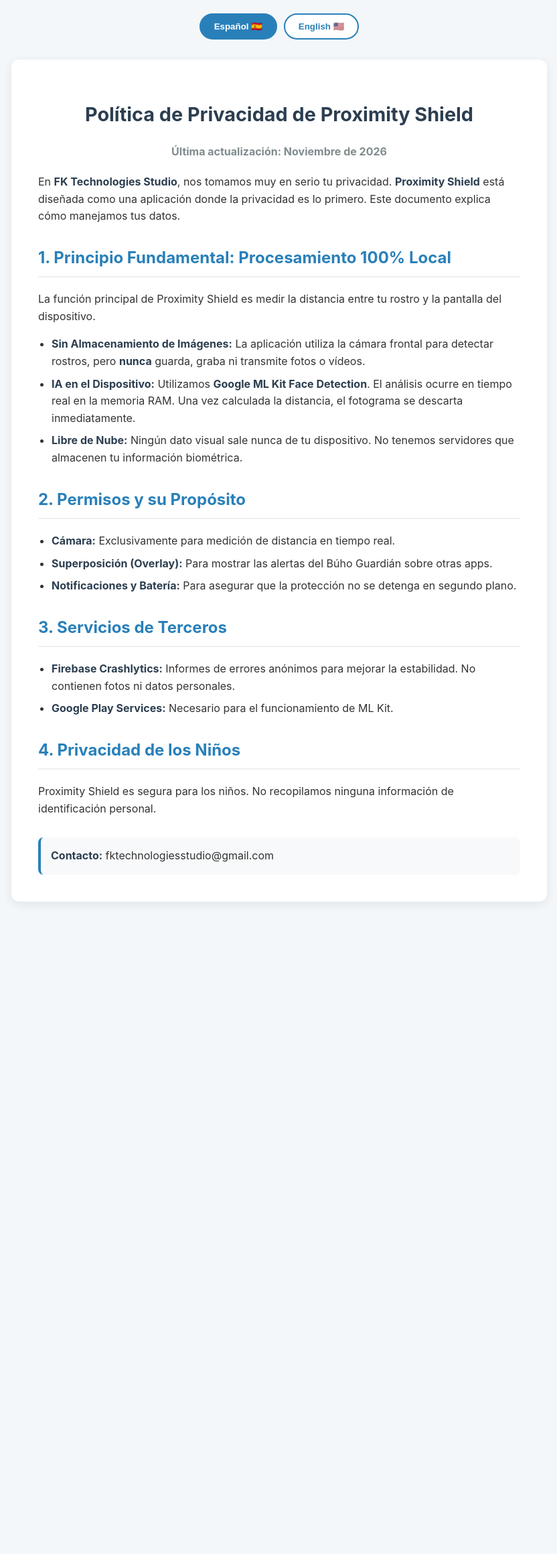
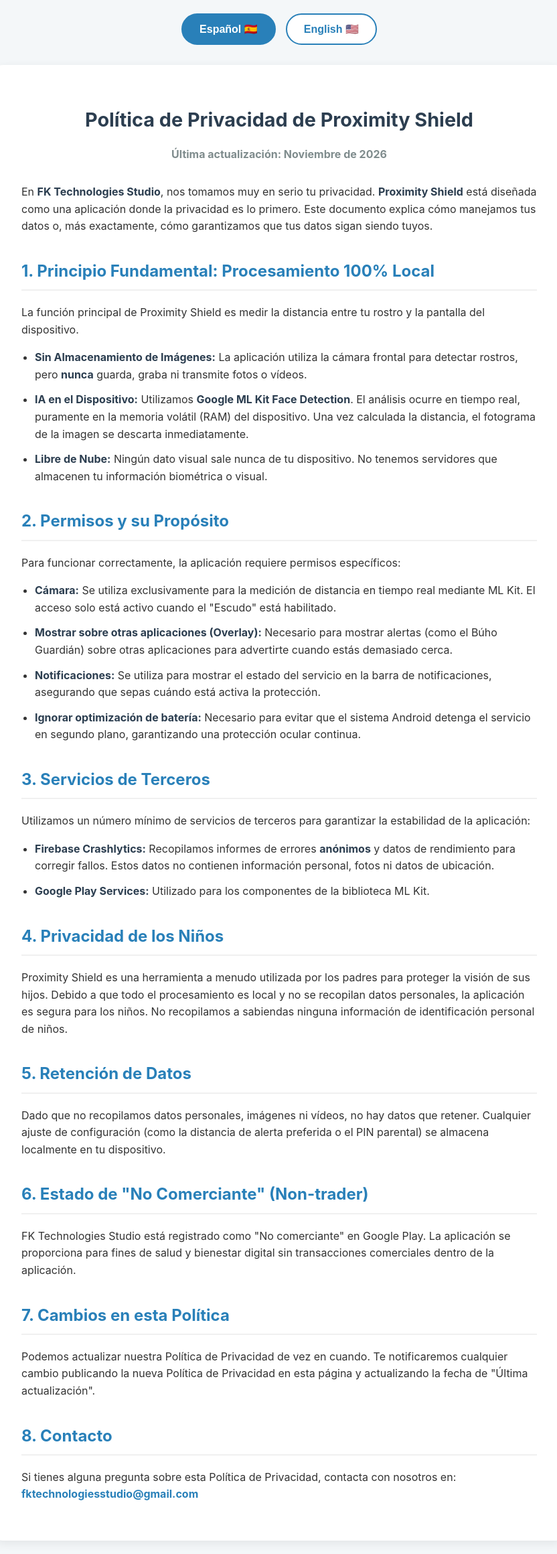
Before and after one commit to klaybertojeda/proximity-shield-privacy, a plain HTML site: page index.html in a window 1280 px wide. Shown: the whole page at 67% size, without its empty margins (223-1055 px from the left). Before the commit the page ends 1366 px from the top, so only its background shows below. Drawn offline with Linux system fonts and the light colour scheme.

Commit message:
Revise privacy policy text and adjust styles
Updated privacy policy content and improved styling.

```diff
--- a/index.html
+++ b/index.html
@@ -1,15 +1,13 @@
 <!DOCTYPE html>
 <html lang="es">
-<head>
-    <meta charset="UTF-8">
+<head><meta charset="UTF-8">
     <meta name="viewport" content="width=device-width, initial-scale=1.0">
     <title>Privacy Policy - Proximity Shield</title>
     <style>
-        /* Estilos Generales */
         body {
             font-family: -apple-system, BlinkMacSystemFont, "Segoe UI", Roboto, Helvetica, Arial, sans-serif;
             line-height: 1.6;
-            max-width: 800px;
+            max-width: 850px;
             margin: 0 auto;
             padding: 20px;
             color: #333;
@@ -21,143 +19,156 @@
             border-radius: 12px;
             box-shadow: 0 4px 15px rgba(0,0,0,0.08);
         }
-
-        /* Selector de Idioma */
         .lang-switcher {
             display: flex;
             justify-content: center;
-            gap: 10px;
+            gap: 15px;
             margin-bottom: 30px;
         }
         .lang-btn {
-            padding: 10px 20px;
+            padding: 12px 25px;
             border: 2px solid #2980b9;
             background: white;
             color: #2980b9;
-            border-radius: 25px;
+            border-radius: 30px;
             cursor: pointer;
             font-weight: bold;
             transition: all 0.3s;
+            font-size: 1rem;
         }
         .lang-btn.active {
             background: #2980b9;
             color: white;
         }
-        .lang-btn:hover {
-            background: #e1f0fa;
-        }
-        .lang-btn.active:hover {
-            background: #2471a3;
-        }
-
-        /* Control de visibilidad */
         .lang-content { display: none; }
         .lang-content.active { display: block; }
 
-        /* Tipografía */
-        h1 { color: #2c3e50; text-align: center; font-size: 1.8rem; }
-        h2 { color: #2980b9; border-bottom: 2px solid #f0f0f0; padding-bottom: 8px; margin-top: 30px; }
-        .update-date { text-align: center; font-weight: bold; color: #7f8c8d; margin-bottom: 20px; }
+        h1 { color: #2c3e50; text-align: center; font-size: 1.8rem; margin-bottom: 10px; }
+        h2 { color: #2980b9; border-bottom: 2px solid #f0f0f0; padding-bottom: 8px; margin-top: 35px; }
+        .update-date { text-align: center; font-weight: bold; color: #7f8c8d; margin-bottom: 30px; }
         ul { padding-left: 20px; }
-        li { margin-bottom: 8px; }
+        li { margin-bottom: 12px; }
         strong { color: #2c3e50; }
-        .contact-box { background: #f8f9fa; padding: 15px; border-radius: 8px; border-left: 4px solid #2980b9; margin-top: 30px; }
+        .contact-email { color: #2980b9; font-weight: bold; }
     </style>
 </head>
 <body>
 
     <div class="lang-switcher">
-        <button class="lang-btn active" onclick="setLanguage('es')">Español 🇪🇸</button>
-        <button class="lang-btn" onclick="setLanguage('en')">English 🇺🇸</button>
+        <button id="btn-es" class="lang-btn active" onclick="setLanguage('es')">Español 🇪🇸</button>
+        <button id="btn-en" class="lang-btn" onclick="setLanguage('en')">English 🇺🇸</button>
     </div>
 
     <div class="card">
-        <!-- SECCIÓN EN ESPAÑOL -->
+        <!-- SECCIÓN EN ESPAÑOL (Copia fiel de PRIVACY_POLICY_ES.md) -->
         <div id="es-content" class="lang-content active">
             <h1>Política de Privacidad de Proximity Shield</h1>
             <p class="update-date">Última actualización: Noviembre de 2026</p>
 
-            <p>En <strong>FK Technologies Studio</strong>, nos tomamos muy en serio tu privacidad. <strong>Proximity Shield</strong> está diseñada como una aplicación donde la privacidad es lo primero. Este documento explica cómo manejamos tus datos.</p>
+            <p>En <strong>FK Technologies Studio</strong>, nos tomamos muy en serio tu privacidad. <strong>Proximity Shield</strong> está diseñada como una aplicación donde la privacidad es lo primero. Este documento explica cómo manejamos tus datos o, más exactamente, cómo garantizamos que tus datos sigan siendo tuyos.</p>
 
             <h2>1. Principio Fundamental: Procesamiento 100% Local</h2>
             <p>La función principal de Proximity Shield es medir la distancia entre tu rostro y la pantalla del dispositivo.</p>
             <ul>
                 <li><strong>Sin Almacenamiento de Imágenes:</strong> La aplicación utiliza la cámara frontal para detectar rostros, pero <strong>nunca</strong> guarda, graba ni transmite fotos o vídeos.</li>
-                <li><strong>IA en el Dispositivo:</strong> Utilizamos <strong>Google ML Kit Face Detection</strong>. El análisis ocurre en tiempo real en la memoria RAM. Una vez calculada la distancia, el fotograma se descarta inmediatamente.</li>
-                <li><strong>Libre de Nube:</strong> Ningún dato visual sale nunca de tu dispositivo. No tenemos servidores que almacenen tu información biométrica.</li>
+                <li><strong>IA en el Dispositivo:</strong> Utilizamos <strong>Google ML Kit Face Detection</strong>. El análisis ocurre en tiempo real, puramente en la memoria volátil (RAM) del dispositivo. Una vez calculada la distancia, el fotograma de la imagen se descarta inmediatamente.</li>
+                <li><strong>Libre de Nube:</strong> Ningún dato visual sale nunca de tu dispositivo. No tenemos servidores que almacenen tu información biométrica o visual.</li>
             </ul>
 
             <h2>2. Permisos y su Propósito</h2>
+            <p>Para funcionar correctamente, la aplicación requiere permisos específicos:</p>
             <ul>
-                <li><strong>Cámara:</strong> Exclusivamente para medición de distancia en tiempo real.</li>
-                <li><strong>Superposición (Overlay):</strong> Para mostrar las alertas del Búho Guardián sobre otras apps.</li>
-                <li><strong>Notificaciones y Batería:</strong> Para asegurar que la protección no se detenga en segundo plano.</li>
+                <li><strong>Cámara:</strong> Se utiliza exclusivamente para la medición de distancia en tiempo real mediante ML Kit. El acceso solo está activo cuando el "Escudo" está habilitado.</li>
+                <li><strong>Mostrar sobre otras aplicaciones (Overlay):</strong> Necesario para mostrar alertas (como el Búho Guardián) sobre otras aplicaciones para advertirte cuando estás demasiado cerca.</li>
+                <li><strong>Notificaciones:</strong> Se utiliza para mostrar el estado del servicio en la barra de notificaciones, asegurando que sepas cuándo está activa la protección.</li>
+                <li><strong>Ignorar optimización de batería:</strong> Necesario para evitar que el sistema Android detenga el servicio en segundo plano, garantizando una protección ocular continua.</li>
             </ul>
 
             <h2>3. Servicios de Terceros</h2>
+            <p>Utilizamos un número mínimo de servicios de terceros para garantizar la estabilidad de la aplicación:</p>
             <ul>
-                <li><strong>Firebase Crashlytics:</strong> Informes de errores anónimos para mejorar la estabilidad. No contienen fotos ni datos personales.</li>
-                <li><strong>Google Play Services:</strong> Necesario para el funcionamiento de ML Kit.</li>
+                <li><strong>Firebase Crashlytics:</strong> Recopilamos informes de errores <strong>anónimos</strong> y datos de rendimiento para corregir fallos. Estos datos no contienen información personal, fotos ni datos de ubicación.</li>
+                <li><strong>Google Play Services:</strong> Utilizado para los componentes de la biblioteca ML Kit.</li>
             </ul>
 
             <h2>4. Privacidad de los Niños</h2>
-            <p>Proximity Shield es segura para los niños. No recopilamos ninguna información de identificación personal.</p>
+            <p>Proximity Shield es una herramienta a menudo utilizada por los padres para proteger la visión de sus hijos. Debido a que todo el procesamiento es local y no se recopilan datos personales, la aplicación es segura para los niños. No recopilamos a sabiendas ninguna información de identificación personal de niños.</p>
 
-            <div class="contact-box">
-                <strong>Contacto:</strong> fktechnologiesstudio@gmail.com
-            </div>
+            <h2>5. Retención de Datos</h2>
+            <p>Dado que no recopilamos datos personales, imágenes ni vídeos, no hay datos que retener. Cualquier ajuste de configuración (como la distancia de alerta preferida o el PIN parental) se almacena localmente en tu dispositivo.</p>
+
+            <h2>6. Estado de "No Comerciante" (Non-trader)</h2>
+            <p>FK Technologies Studio está registrado como "No comerciante" en Google Play. La aplicación se proporciona para fines de salud y bienestar digital sin transacciones comerciales dentro de la aplicación.</p>
+
+            <h2>7. Cambios en esta Política</h2>
+            <p>Podemos actualizar nuestra Política de Privacidad de vez en cuando. Te notificaremos cualquier cambio publicando la nueva Política de Privacidad en esta página y actualizando la fecha de "Última actualización".</p>
+
+            <h2>8. Contacto</h2>
+            <p>Si tienes alguna pregunta sobre esta Política de Privacidad, contacta con nosotros en:<br>
+            <span class="contact-email">fktechnologiesstudio@gmail.com</span></p>
         </div>
 
-        <!-- SECCIÓN EN INGLÉS -->
+        <!-- SECCIÓN EN INGLÉS (Traducción exacta) -->
         <div id="en-content" class="lang-content">
             <h1>Privacy Policy for Proximity Shield</h1>
             <p class="update-date">Last Updated: November 2026</p>
 
-            <p>At <strong>FK Technologies Studio</strong>, we take your privacy seriously. <strong>Proximity Shield</strong> is designed as a privacy-first application. This document explains how we handle your data.</p>
+            <p>At <strong>FK Technologies Studio</strong>, we take your privacy seriously. <strong>Proximity Shield</strong> is designed as a privacy-first application. This document explains how we handle your data, or more accurately, how we ensure your data stays yours.</p>
 
-            <h2>1. Core Privacy Principle: 100% Local Processing</h2>
+            <h2>1. Core Principle: 100% Local Processing</h2>
             <p>The fundamental feature of Proximity Shield is measuring the distance between your face and the device screen.</p>
             <ul>
                 <li><strong>No Image Storage:</strong> The application uses the front camera to detect faces, but it <strong>never</strong> saves, records, or transmits photos or videos.</li>
-                <li><strong>On-Device AI:</strong> We use <strong>Google ML Kit Face Detection</strong>. Analysis happens in real-time in RAM. Once the distance is calculated, the image frame is immediately discarded.</li>
+                <li><strong>On-Device AI:</strong> We use <strong>Google ML Kit Face Detection</strong>. The analysis happens in real-time, purely in the device's volatile memory (RAM). Once the distance is calculated, the image frame is immediately discarded.</li>
                 <li><strong>Cloud-Free:</strong> No visual data ever leaves your device. We do not have servers that store your biometric or visual information.</li>
             </ul>
 
             <h2>2. Permissions and Their Purpose</h2>
+            <p>To function correctly, the application requires specific permissions:</p>
             <ul>
-                <li><strong>Camera:</strong> Used exclusively for real-time distance measurement.</li>
-                <li><strong>System Alert Window (Overlay):</strong> Necessary to display Guardian Owl alerts on top of other apps.</li>
-                <li><strong>Notifications & Battery:</strong> To ensure the background service provides continuous eye protection.</li>
+                <li><strong>Camera:</strong> Used exclusively for real-time distance measurement via ML Kit. Access is only active when the "Shield" is enabled.</li>
+                <li><strong>Display over other apps (Overlay):</strong> Necessary to display alerts (like the Guardian Owl) on top of other apps to warn you when you are too close.</li>
+                <li><strong>Notifications:</strong> Used to show the service status in the notification bar, ensuring you know when the protection is active.</li>
+                <li><strong>Ignore battery optimization:</strong> Required to prevent the Android system from killing the background service, ensuring continuous eye protection.</li>
             </ul>
 
             <h2>3. Third-Party Services</h2>
+            <p>We use a minimum number of third-party services to ensure app stability:</p>
             <ul>
-                <li><strong>Firebase Crashlytics:</strong> We collect anonymous crash reports. This data does not contain personal information, photos, or location data.</li>
+                <li><strong>Firebase Crashlytics:</strong> We collect <strong>anonymous</strong> crash reports and performance data to fix bugs. This data does not contain personal information, photos, or location data.</li>
                 <li><strong>Google Play Services:</strong> Used for the ML Kit library components.</li>
             </ul>
 
             <h2>4. Children's Privacy</h2>
-            <p>Proximity Shield is safe for children. We do not collect any personally identifiable information.</p>
+            <p>Proximity Shield is a tool often used by parents to protect their children's vision. Because all processing is local and no personal data is collected, the app is safe for children. We do not knowingly collect any personally identifiable information from children.</p>
 
-            <div class="contact-box">
-                <strong>Contact:</strong> fktechnologiesstudio@gmail.com
-            </div>
+            <h2>5. Data Retention</h2>
+            <p>Since we do not collect personal data, images, or videos, there is no data to retain. Any configuration settings (like your preferred alert distance or Parental PIN) are stored locally on your device.</p>
+
+            <h2>6. "Non-trader" Status</h2>
+            <p>FK Technologies Studio is registered as a "Non-trader" on Google Play. The app is provided for health and digital wellbeing purposes without commercial transactions within the app.</p>
+
+            <h2>7. Changes to This Policy</h2>
+            <p>We may update our Privacy Policy from time to time. We will notify you of any changes by posting the new Privacy Policy on this page and updating the "Last Updated" date.</p>
+
+            <h2>8. Contact Us</h2>
+            <p>If you have any questions about this Privacy Policy, please contact us at:<br>
+            <span class="contact-email">fktechnologiesstudio@gmail.com</span></p>
         </div>
     </div>
 
     <script>
         function setLanguage(lang) {
-            // Ocultar todos los contenidos
+            // Hide all content
             document.querySelectorAll('.lang-content').forEach(el => el.classList.remove('active'));
-            // Desactivar todos los botones
+            // Deactivate all buttons
             document.querySelectorAll('.lang-btn').forEach(el => el.classList.remove('active'));
 
-            // Mostrar el seleccionado
+            // Show selected
             document.getElementById(lang + '-content').classList.add('active');
-            // Activar el botón correspondiente
-            event.currentTarget.classList.add('active');
+            // Activate button
+            document.getElementById('btn-' + lang).classList.add('active');
         }
     </script>
-
 </body>
 </html>
```
